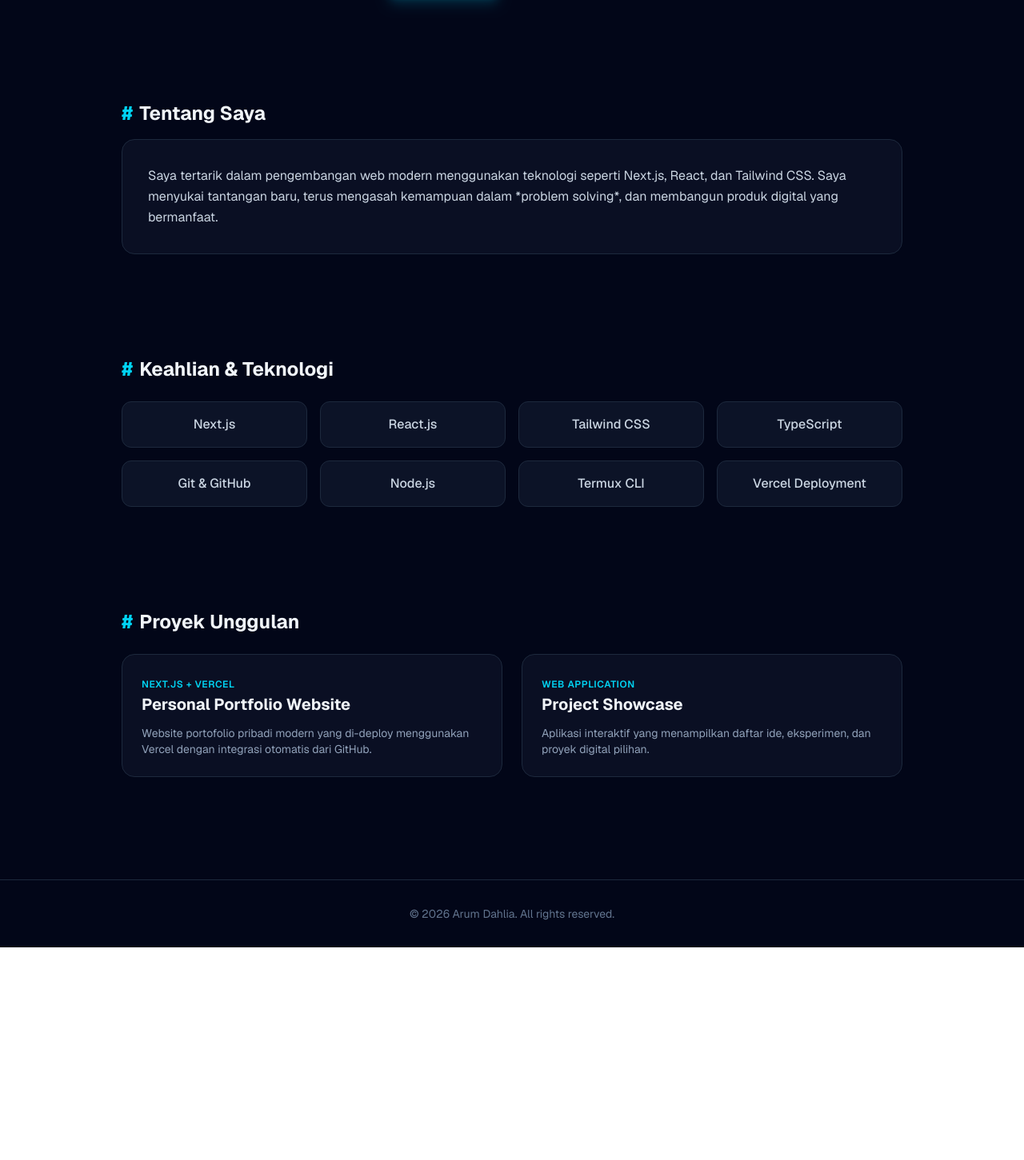
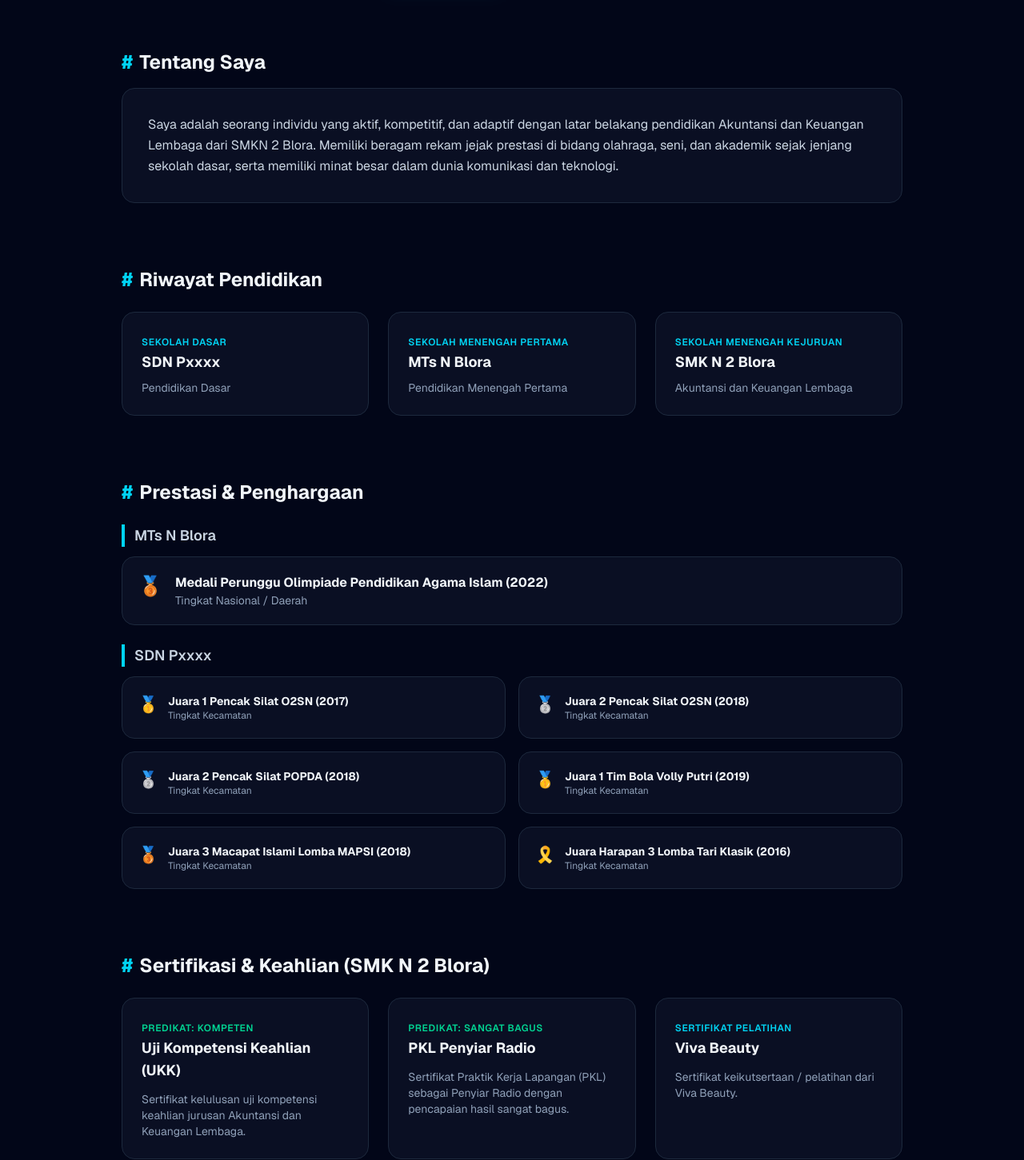
Before and after one commit to arumdahlia67-rgb/my-portofolio, a Next.js app: page / in a window 1280 px wide. Shown: the part 448-1899 px from the top of the page at 80% size. Before the commit the page ends 1633 px from the top, so only its background shows below. Built offline with nearby package versions, Linux system fonts and the light colour scheme.

Commit message:
update data prestasi, pendidikan, dan sertifikat SMK

```diff
--- a/app/page.tsx
+++ b/app/page.tsx
@@ -9,15 +9,18 @@ export default function Home() {
           </span>
           <div className="flex gap-4 text-sm font-medium text-slate-300">
             <a href="#about" className="hover:text-cyan-400 transition">Tentang</a>
+            <a href="#education" className="hover:text-cyan-400 transition">Pendidikan</a>
+            <a href="#achievements" className="hover:text-cyan-400 transition">Prestasi</a>
+            <a href="#certifications" className="hover:text-cyan-400 transition">Sertifikat</a>
             <a href="#skills" className="hover:text-cyan-400 transition">Skill</a>
             <a href="#projects" className="hover:text-cyan-400 transition">Proyek</a>
           </div>
         </div>
       </nav>
 
-      <div className="max-w-5xl mx-auto px-6 py-12 space-y-24">
+      <div className="max-w-5xl mx-auto px-6 py-12 space-y-20">
         {/* Hero Section */}
-        <section className="text-center space-y-6 pt-10">
+        <section className="text-center space-y-6 pt-6">
           <div className="inline-block px-4 py-1.5 rounded-full bg-cyan-950/80 border border-cyan-800 text-cyan-300 text-sm font-medium">
             ✨ Welcome to My Personal Space
           </div>
@@ -25,7 +28,7 @@ export default function Home() {
             Halo, Saya <span className="bg-gradient-to-r from-cyan-400 via-sky-400 to-blue-500 bg-clip-text text-transparent">Arum Dahlia</span>
           </h1>
           <p className="text-slate-400 text-lg md:text-xl max-w-2xl mx-auto leading-relaxed">
-            Seorang Web Developer & Digital Enthusiast yang berfokus membangun pengalaman web modern, cepat, dan responsif.
+            Lulusan SMK Akuntansi & Keuangan Lembaga yang berfokus pada pengembangan diri, komunikasi, serta eksplorasi teknologi web modern.
           </p>
           <div className="flex justify-center gap-4 pt-4">
             <a
@@ -44,29 +47,155 @@ export default function Home() {
         </section>
 
         {/* About Section */}
-        <section id="about" className="space-y-4 pt-8">
+        <section id="about" className="space-y-4">
           <h2 className="text-2xl font-bold text-slate-100 flex items-center gap-2">
             <span className="text-cyan-400">#</span> Tentang Saya
           </h2>
           <div className="bg-slate-900/60 border border-slate-800 p-6 md:p-8 rounded-2xl space-y-4">
             <p className="text-slate-300 leading-relaxed">
-              Saya tertarik dalam pengembangan web modern menggunakan teknologi seperti Next.js, React, dan Tailwind CSS. Saya menyukai tantangan baru, terus mengasah kemampuan dalam *problem solving*, dan membangun produk digital yang bermanfaat.
+              Saya adalah seorang individu yang aktif, kompetitif, dan adaptif dengan latar belakang pendidikan Akuntansi dan Keuangan Lembaga dari SMKN 2 Blora. Memiliki beragam rekam jejak prestasi di bidang olahraga, seni, dan akademik sejak jenjang sekolah dasar, serta memiliki minat besar dalam dunia komunikasi dan teknologi.
             </p>
           </div>
         </section>
 
+        {/* Riwayat Pendidikan */}
+        <section id="education" className="space-y-6">
+          <h2 className="text-2xl font-bold text-slate-100 flex items-center gap-2">
+            <span className="text-cyan-400">#</span> Riwayat Pendidikan
+          </h2>
+          <div className="grid md:grid-cols-3 gap-6">
+            <div className="bg-slate-900/60 border border-slate-800 p-6 rounded-2xl space-y-2">
+              <span className="text-xs font-semibold text-cyan-400 uppercase tracking-wider">Sekolah Dasar</span>
+              <h3 className="text-lg font-bold text-slate-100">SDN Pxxxx</h3>
+              <p className="text-slate-400 text-sm">Pendidikan Dasar</p>
+            </div>
+            <div className="bg-slate-900/60 border border-slate-800 p-6 rounded-2xl space-y-2">
+              <span className="text-xs font-semibold text-cyan-400 uppercase tracking-wider">Sekolah Menengah Pertama</span>
+              <h3 className="text-lg font-bold text-slate-100">MTs N Blora</h3>
+              <p className="text-slate-400 text-sm">Pendidikan Menengah Pertama</p>
+            </div>
+            <div className="bg-slate-900/60 border border-slate-800 p-6 rounded-2xl space-y-2 border-cyan-500/30">
+              <span className="text-xs font-semibold text-cyan-400 uppercase tracking-wider">Sekolah Menengah Kejuruan</span>
+              <h3 className="text-lg font-bold text-slate-100">SMK N 2 Blora</h3>
+              <p className="text-slate-400 text-sm">Akuntansi dan Keuangan Lembaga</p>
+            </div>
+          </div>
+        </section>
+
+        {/* Prestasi */}
+        <section id="achievements" className="space-y-6">
+          <h2 className="text-2xl font-bold text-slate-100 flex items-center gap-2">
+            <span className="text-cyan-400">#</span> Prestasi & Penghargaan
+          </h2>
+
+          <div className="space-y-6">
+            {/* Prestasi MTs */}
+            <div className="space-y-3">
+              <h3 className="text-lg font-semibold text-slate-300 border-l-4 border-cyan-400 pl-3">MTs N Blora</h3>
+              <div className="grid md:grid-cols-1 gap-4">
+                <div className="bg-slate-900/60 border border-slate-800 p-5 rounded-2xl flex items-start gap-4">
+                  <div className="text-2xl">🥉</div>
+                  <div>
+                    <h4 className="font-bold text-slate-100">Medali Perunggu Olimpiade Pendidikan Agama Islam (2022)</h4>
+                    <p className="text-slate-400 text-sm">Tingkat Nasional / Daerah</p>
+                  </div>
+                </div>
+              </div>
+            </div>
+
+            {/* Prestasi SD */}
+            <div className="space-y-3">
+              <h3 className="text-lg font-semibold text-slate-300 border-l-4 border-cyan-400 pl-3">SDN Pxxxx</h3>
+              <div className="grid md:grid-cols-2 gap-4">
+                <div className="bg-slate-900/60 border border-slate-800 p-5 rounded-2xl flex items-start gap-3">
+                  <div className="text-xl">🥇</div>
+                  <div>
+                    <h4 className="font-bold text-slate-100 text-sm">Juara 1 Pencak Silat O2SN (2017)</h4>
+                    <p className="text-slate-400 text-xs">Tingkat Kecamatan</p>
+                  </div>
+                </div>
+                <div className="bg-slate-900/60 border border-slate-800 p-5 rounded-2xl flex items-start gap-3">
+                  <div className="text-xl">🥈</div>
+                  <div>
+                    <h4 className="font-bold text-slate-100 text-sm">Juara 2 Pencak Silat O2SN (2018)</h4>
+                    <p className="text-slate-400 text-xs">Tingkat Kecamatan</p>
+                  </div>
+                </div>
+                <div className="bg-slate-900/60 border border-slate-800 p-5 rounded-2xl flex items-start gap-3">
+                  <div className="text-xl">🥈</div>
+                  <div>
+                    <h4 className="font-bold text-slate-100 text-sm">Juara 2 Pencak Silat POPDA (2018)</h4>
+                    <p className="text-slate-400 text-xs">Tingkat Kecamatan</p>
+                  </div>
+                </div>
+                <div className="bg-slate-900/60 border border-slate-800 p-5 rounded-2xl flex items-start gap-3">
+                  <div className="text-xl">🥇</div>
+                  <div>
+                    <h4 className="font-bold text-slate-100 text-sm">Juara 1 Tim Bola Volly Putri (2019)</h4>
+                    <p className="text-slate-400 text-xs">Tingkat Kecamatan</p>
+                  </div>
+                </div>
+                <div className="bg-slate-900/60 border border-slate-800 p-5 rounded-2xl flex items-start gap-3">
+                  <div className="text-xl">🥉</div>
+                  <div>
+                    <h4 className="font-bold text-slate-100 text-sm">Juara 3 Macapat Islami Lomba MAPSI (2018)</h4>
+                    <p className="text-slate-400 text-xs">Tingkat Kecamatan</p>
+                  </div>
+                </div>
+                <div className="bg-slate-900/60 border border-slate-800 p-5 rounded-2xl flex items-start gap-3">
+                  <div className="text-xl">🎗️</div>
+                  <div>
+                    <h4 className="font-bold text-slate-100 text-sm">Juara Harapan 3 Lomba Tari Klasik (2016)</h4>
+                    <p className="text-slate-400 text-xs">Tingkat Kecamatan</p>
+                  </div>
+                </div>
+              </div>
+            </div>
+          </div>
+        </section>
+
+        {/* Sertifikasi & Pengalaman SMK */}
+        <section id="certifications" className="space-y-6">
+          <h2 className="text-2xl font-bold text-slate-100 flex items-center gap-2">
+            <span className="text-cyan-400">#</span> Sertifikasi & Keahlian (SMK N 2 Blora)
+          </h2>
+          <div className="grid md:grid-cols-3 gap-6">
+            <div className="bg-slate-900/60 border border-slate-800 p-6 rounded-2xl space-y-3 hover:border-cyan-500/50 transition">
+              <span className="text-xs font-semibold text-emerald-400 tracking-wider uppercase">Predikat: Kompeten</span>
+              <h3 className="text-lg font-bold text-slate-100">Uji Kompetensi Keahlian (UKK)</h3>
+              <p className="text-slate-400 text-sm">
+                Sertifikat kelulusan uji kompetensi keahlian jurusan Akuntansi dan Keuangan Lembaga.
+              </p>
+            </div>
+            <div className="bg-slate-900/60 border border-slate-800 p-6 rounded-2xl space-y-3 hover:border-cyan-500/50 transition">
+              <span className="text-xs font-semibold text-emerald-400 tracking-wider uppercase">Predikat: Sangat Bagus</span>
+              <h3 className="text-lg font-bold text-slate-100">PKL Penyiar Radio</h3>
+              <p className="text-slate-400 text-sm">
+                Sertifikat Praktik Kerja Lapangan (PKL) sebagai Penyiar Radio dengan pencapaian hasil sangat bagus.
+              </p>
+            </div>
+            <div className="bg-slate-900/60 border border-slate-800 p-6 rounded-2xl space-y-3 hover:border-cyan-500/50 transition">
+              <span className="text-xs font-semibold text-cyan-400 tracking-wider uppercase">Sertifikat Pelatihan</span>
+              <h3 className="text-lg font-bold text-slate-100">Viva Beauty</h3>
+              <p className="text-slate-400 text-sm">
+                Sertifikat keikutsertaan / pelatihan dari Viva Beauty.
+              </p>
+            </div>
+          </div>
+        </section>
+
         {/* Skills Section */}
-        <section id="skills" className="space-y-6 pt-8">
+        <section id="skills" className="space-y-6">
           <h2 className="text-2xl font-bold text-slate-100 flex items-center gap-2">
             <span className="text-cyan-400">#</span> Keahlian & Teknologi
           </h2>
           <div className="grid grid-cols-2 md:grid-cols-4 gap-4">
-            {['Next.js', 'React.js', 'Tailwind CSS', 'TypeScript', 'Git & GitHub', 'Node.js', 'Termux CLI', 'Vercel Deployment'].map((skill) => (
+            {['Akuntansi & Keuangan', 'Public Speaking / Broadcasting', 'Next.js', 'Tailwind CSS', 'Git & GitHub', 'Node.js', 'Termux CLI', 'Vercel Deployment'].map((skill) => (
               <div
                 key={skill}
                 className="bg-slate-900/80 border border-slate-800 p-4 rounded-xl text-center hover:border-cyan-500/50 transition group"
               >
-                <span className="text-slate-300 font-medium group-hover:text-cyan-400 transition">
+                <span className="text-slate-300 font-medium group-hover:text-cyan-400 transition text-sm">
                   {skill}
                 </span>
               </div>
@@ -75,7 +204,7 @@ export default function Home() {
         </section>
 
         {/* Projects Section */}
-        <section id="projects" className="space-y-6 pt-8">
+        <section id="projects" className="space-y-6">
           <h2 className="text-2xl font-bold text-slate-100 flex items-center gap-2">
             <span className="text-cyan-400">#</span> Proyek Unggulan
           </h2>
@@ -88,10 +217,10 @@ export default function Home() {
               </p>
             </div>
             <div className="bg-slate-900/60 border border-slate-800 p-6 rounded-2xl space-y-3 hover:border-slate-700 transition">
-              <span className="text-xs font-semibold text-cyan-400 tracking-wider uppercase">Web Application</span>
-              <h3 className="text-xl font-bold text-slate-100">Project Showcase</h3>
+              <span className="text-xs font-semibold text-cyan-400 tracking-wider uppercase">Broadcasting & Public Speaking</span>
+              <h3 className="text-xl font-bold text-slate-100">Radio Announcing & Media Project</h3>
               <p className="text-slate-400 text-sm">
-                Aplikasi interaktif yang menampilkan daftar ide, eksperimen, dan proyek digital pilihan.
+                Pengalaman siaran radio interaktif, penyampaian informasi, dan pengelolaan program acara publik secara profesional.
               </p>
             </div>
           </div>
```
